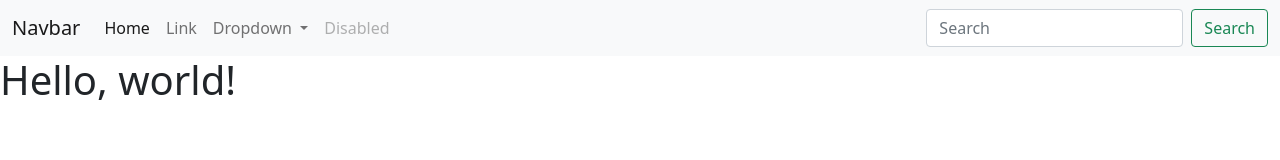
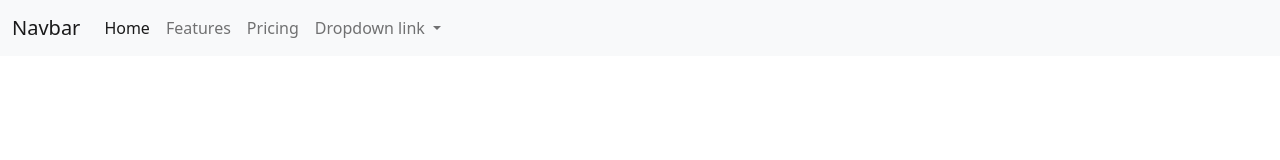
Before and after one commit to zucar0/DPW2_U3_A2_ANEA, a plain HTML site: page index.html in a window 1280 px wide. Drawn offline with nearby package versions, Linux system fonts and the light colour scheme.

Commit message:
fixed-top

```diff
--- a/index.html
+++ b/index.html
@@ -11,40 +11,35 @@
     <title>Hello, world!</title>
   </head>
   <body>
-
-    <nav class="navbar navbar-expand-lg navbar-light bg-light">
+    <!-- Navbar -->
+    <nav class="navbar fixed-top navbar-expand-lg navbar-light bg-light">
         <div class="container-fluid">
           <a class="navbar-brand" href="#">Navbar</a>
-          <button class="navbar-toggler" type="button" data-bs-toggle="collapse" data-bs-target="#navbarSupportedContent" aria-controls="navbarSupportedContent" aria-expanded="false" aria-label="Toggle navigation">
+          <button class="navbar-toggler" type="button" data-bs-toggle="collapse" data-bs-target="#navbarNavDropdown" aria-controls="navbarNavDropdown" aria-expanded="false" aria-label="Toggle navigation">
             <span class="navbar-toggler-icon"></span>
           </button>
-          <div class="collapse navbar-collapse" id="navbarSupportedContent">
-            <ul class="navbar-nav me-auto mb-2 mb-lg-0">
+          <div class="collapse navbar-collapse" id="navbarNavDropdown">
+            <ul class="navbar-nav">
               <li class="nav-item">
                 <a class="nav-link active" aria-current="page" href="#">Home</a>
               </li>
               <li class="nav-item">
-                <a class="nav-link" href="#">Link</a>
+                <a class="nav-link" href="#">Features</a>
+              </li>
+              <li class="nav-item">
+                <a class="nav-link" href="#">Pricing</a>
               </li>
               <li class="nav-item dropdown">
-                <a class="nav-link dropdown-toggle" href="#" id="navbarDropdown" role="button" data-bs-toggle="dropdown" aria-expanded="false">
-                  Dropdown
+                <a class="nav-link dropdown-toggle" href="#" id="navbarDropdownMenuLink" role="button" data-bs-toggle="dropdown" aria-expanded="false">
+                  Dropdown link
                 </a>
-                <ul class="dropdown-menu" aria-labelledby="navbarDropdown">
+                <ul class="dropdown-menu" aria-labelledby="navbarDropdownMenuLink">
                   <li><a class="dropdown-item" href="#">Action</a></li>
                   <li><a class="dropdown-item" href="#">Another action</a></li>
-                  <li><hr class="dropdown-divider"></li>
                   <li><a class="dropdown-item" href="#">Something else here</a></li>
                 </ul>
               </li>
-              <li class="nav-item">
-                <a class="nav-link disabled" href="#" tabindex="-1" aria-disabled="true">Disabled</a>
-              </li>
             </ul>
-            <form class="d-flex">
-              <input class="form-control me-2" type="search" placeholder="Search" aria-label="Search">
-              <button class="btn btn-outline-success" type="submit">Search</button>
-            </form>
           </div>
         </div>
       </nav>
```
